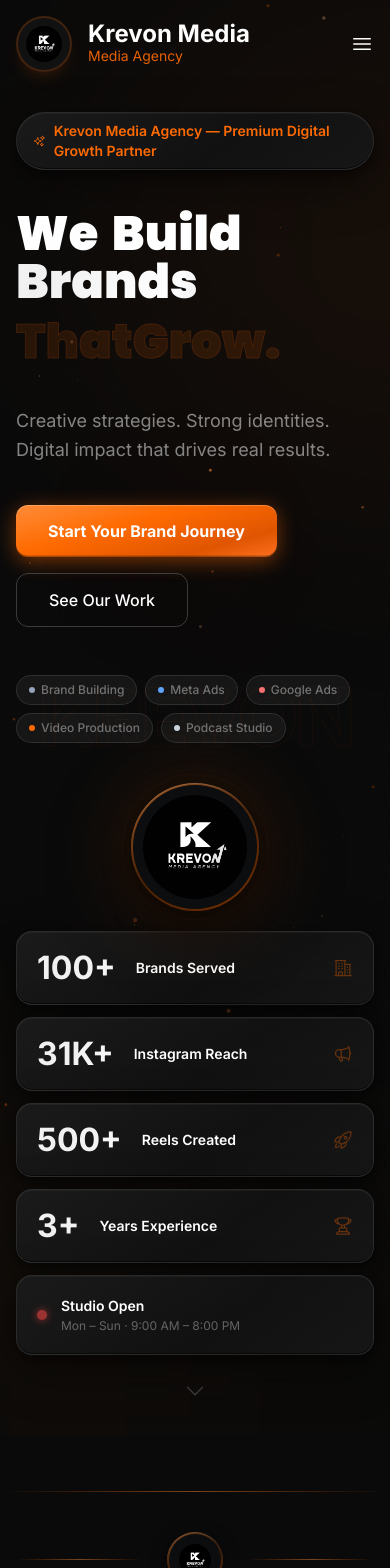
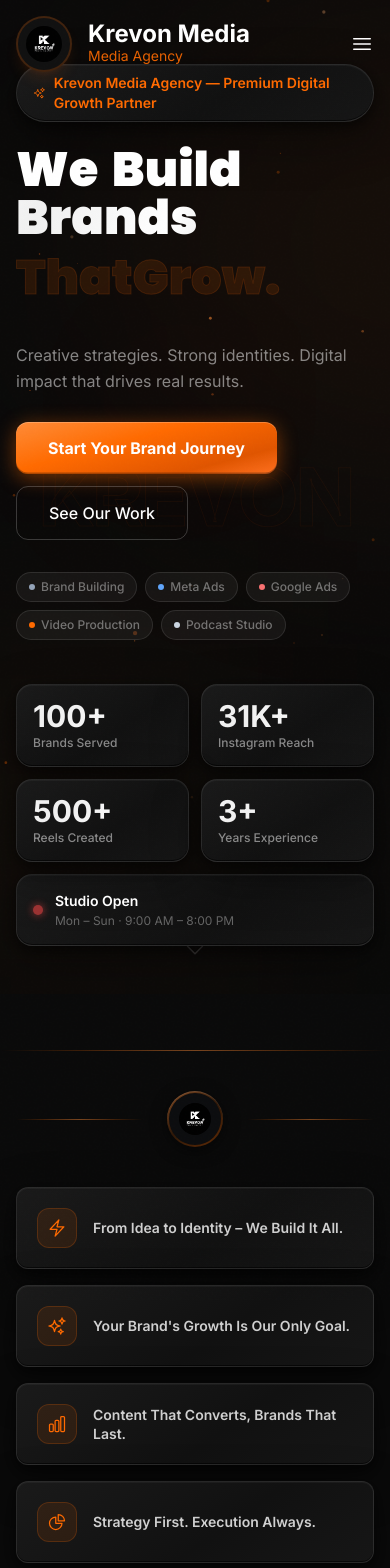
Before and after one commit to Purvapatel1452/krevon-media-agency, a Next.js app: page / in a window 390 px wide. Shown: the top 1568 px of the page. Built offline with nearby package versions, Linux system fonts and the light colour scheme.

Commit message:
mobile compatible

```diff
--- a/components/AnimatedCounter.tsx
+++ b/components/AnimatedCounter.tsx
@@ -1,7 +1,6 @@
 'use client';
 
 import { useEffect, useRef, useState } from 'react';
-import { useInView } from 'framer-motion';
 
 interface Props {
   value: string;
@@ -10,12 +9,16 @@
 
 export default function AnimatedCounter({ value, className = '' }: Props) {
   const ref = useRef<HTMLSpanElement>(null);
-  const inView = useInView(ref, { once: true, margin: '-60px' });
   const animated = useRef(false);
-  const [display, setDisplay] = useState('0');
+  // Start with the actual value so SSR / first-paint always shows the correct number
+  const [display, setDisplay] = useState(value);
 
   useEffect(() => {
-    if (!inView || animated.current) return;
+    const el = ref.current;
+    if (!el) return;
+
+    const runAnimation = () => {
+      if (animated.current) return;
       animated.current = true;
 
       const m = value.match(/^(\d+)(.*)$/);
@@ -35,7 +38,25 @@
         if (p < 1) requestAnimationFrame(tick);
       };
       requestAnimationFrame(tick);
-  }, [inView, value]);
+    };
+
+    // Use native IntersectionObserver — more reliable than framer-motion's useInView on mobile
+    const observer = new IntersectionObserver(
+      (entries) => {
+        if (entries[0].isIntersecting) {
+          runAnimation();
+          observer.disconnect();
+        }
+      },
+      {
+        threshold: 0.15,  // fires when 15% of element is visible — no negative margin needed
+        rootMargin: '0px',
+      }
+    );
+
+    observer.observe(el);
+    return () => observer.disconnect();
+  }, [value]);
 
   return <span ref={ref} className={className}>{display}</span>;
 }
--- a/components/Hero.tsx
+++ b/components/Hero.tsx
@@ -90,8 +90,8 @@
         style={{ background: 'rgba(255,106,0,0.06)', animation: 'float-orb 12s ease-in-out infinite 3s' }}
       />
 
-      <div className="container relative z-10 pt-28 pb-20">
-        <div className="grid lg:grid-cols-5 gap-10 lg:gap-16 items-center">
+      <div className="container relative z-10 pt-16 md:pt-24 lg:pt-28 pb-12 md:pb-20">
+        <div className="grid lg:grid-cols-5 gap-y-8 gap-x-10 lg:gap-16 items-center">
 
           {/* Left — 3 cols */}
           <motion.div
@@ -102,7 +102,7 @@
           >
             <motion.div
               variants={itemVariants}
-              className="inline-flex items-center gap-2 px-4 py-2 metal-card rounded-full text-primary text-sm font-semibold mb-10"
+              className="inline-flex items-center gap-2 px-4 py-2 metal-card rounded-full text-primary text-sm font-semibold mb-6 lg:mb-10"
             >
               <SparklesIcon className="w-4 h-4" />
               Krevon Media Agency — Premium Digital Growth Partner
@@ -129,12 +129,12 @@
 
             <motion.p
               variants={itemVariants}
-              className="text-white/50 text-lg md:text-xl mb-10 max-w-lg leading-relaxed"
+              className="text-white/50 text-base md:text-xl mb-7 lg:mb-10 max-w-lg leading-relaxed"
             >
               Creative strategies. Strong identities. Digital impact that drives real results.
             </motion.p>
 
-            <motion.div variants={itemVariants} className="flex flex-wrap gap-4 mb-12">
+            <motion.div variants={itemVariants} className="flex flex-wrap gap-3 md:gap-4 mb-8 lg:mb-12">
               <motion.a
                 href="#contact"
                 className="metal-btn btn px-8 py-3.5 text-base rounded-xl"
@@ -173,17 +173,17 @@
 
           {/* Right — stat column, 2 cols */}
           <motion.div
-            initial={{ opacity: 0, x: 40 }}
-            animate={{ opacity: 1, x: 0 }}
+            initial={{ opacity: 0, y: 30 }}
+            animate={{ opacity: 1, y: 0 }}
             transition={{ duration: 0.7, delay: 0.3, type: 'spring', stiffness: 80, damping: 20 }}
             className="lg:col-span-2 space-y-3"
           >
-            {/* Logo card */}
+            {/* Logo card — hidden on mobile (takes up too much space) */}
             <motion.div
               initial={{ opacity: 0, scale: 0.8, y: -20 }}
               animate={{ opacity: 1, scale: 1, y: 0 }}
               transition={{ duration: 0.7, delay: 0.2, type: 'spring', stiffness: 100, damping: 18 }}
-              className="flex justify-center pb-2"
+              className="hidden sm:flex justify-center pb-2"
             >
               <div
                 className="relative"
@@ -191,19 +191,14 @@
                   filter: 'drop-shadow(0 0 36px rgba(255,106,0,0.2)) drop-shadow(0 8px 24px rgba(0,0,0,0.65))',
                 }}
               >
-                {/* Outer metallic ring */}
                 <div
-                  className="w-32 h-32 rounded-full p-0.5"
+                  className="w-28 h-28 md:w-32 md:h-32 rounded-full p-0.5"
                   style={{
                     background: 'linear-gradient(145deg, rgba(255,140,56,0.6) 0%, rgba(255,106,0,0.2) 50%, rgba(204,85,0,0.5) 100%)',
                     boxShadow: 'inset 0 1px 0 rgba(255,255,255,0.15), 0 8px 32px rgba(0,0,0,0.6)',
                   }}
                 >
-                  {/* Inner dark ring */}
-                  <div
-                    className="w-full h-full rounded-full p-0.5"
-                    style={{ background: '#0C0D0F' }}
-                  >
+                  <div className="w-full h-full rounded-full p-0.5" style={{ background: '#0C0D0F' }}>
                     <img
                       src="/krevon-logo.png"
                       alt="Krevon Media Agency"
@@ -212,7 +207,6 @@
                     />
                   </div>
                 </div>
-                {/* Live pulse rings */}
                 <motion.div
                   className="absolute inset-0 rounded-full"
                   style={{ border: '1px solid rgba(255,106,0,0.3)' }}
@@ -228,6 +222,26 @@
               </div>
             </motion.div>
 
+            {/* Stats — 2-col grid on mobile, stacked cards on desktop */}
+            <div className="grid grid-cols-2 gap-3 sm:hidden">
+              {heroStats.map((stat, i) => (
+                <motion.div
+                  key={stat.label}
+                  initial={{ opacity: 0, y: 16 }}
+                  animate={{ opacity: 1, y: 0 }}
+                  transition={{ duration: 0.45, delay: 0.35 + i * 0.07 }}
+                  className="metal-card rounded-2xl p-4 flex flex-col gap-1"
+                >
+                  <div className="font-black gradient-text text-3xl leading-none">
+                    <AnimatedCounter value={stat.value} />
+                  </div>
+                  <p className="text-white/50 text-xs font-medium leading-tight">{stat.label}</p>
+                </motion.div>
+              ))}
+            </div>
+
+            {/* Stats — full cards on sm+ */}
+            <div className="hidden sm:flex flex-col gap-3">
               {heroStats.map((stat, i) => (
                 <motion.div
                   key={stat.label}
@@ -235,31 +249,32 @@
                   animate={{ opacity: 1, x: 0, scale: 1 }}
                   transition={{ duration: 0.55, delay: 0.4 + i * 0.09, type: 'spring', stiffness: 90, damping: 18 }}
                   whileHover={{ x: -3, scale: 1.02 }}
-                className="metal-card rounded-2xl p-5 flex items-center gap-5 group cursor-default transition-shadow duration-300 hover:shadow-[0_0_30px_rgba(255,106,0,0.08)]"
+                  className="metal-card rounded-2xl p-4 md:p-5 flex items-center gap-4 md:gap-5 group cursor-default transition-shadow duration-300 hover:shadow-[0_0_30px_rgba(255,106,0,0.08)]"
                 >
                   <div
                     className="font-black gradient-text leading-none flex-shrink-0"
-                  style={{ fontSize: 'clamp(32px, 4vw, 44px)' }}
+                    style={{ fontSize: 'clamp(28px, 3.5vw, 44px)' }}
                   >
                     <AnimatedCounter value={stat.value} />
                   </div>
-                <div className="flex-1">
-                  <p className="text-white font-semibold text-sm">{stat.label}</p>
+                  <div className="flex-1 min-w-0">
+                    <p className="text-white font-semibold text-sm truncate">{stat.label}</p>
                   </div>
-                <div className="text-primary/35 group-hover:text-primary/75 transition-colors duration-300">
+                  <div className="text-primary/35 group-hover:text-primary/75 transition-colors duration-300 flex-shrink-0">
                     {stat.icon}
                   </div>
                 </motion.div>
               ))}
+            </div>
 
             <motion.div
-              initial={{ opacity: 0, x: 32 }}
-              animate={{ opacity: 1, x: 0 }}
+              initial={{ opacity: 0, y: 16 }}
+              animate={{ opacity: 1, y: 0 }}
               transition={{ duration: 0.55, delay: 0.78, type: 'spring', stiffness: 90, damping: 18 }}
-              className="metal-card rounded-2xl p-5 flex items-center gap-3.5"
+              className="metal-card rounded-2xl p-4 md:p-5 flex items-center gap-3"
             >
-              <div className="rec-dot" />
-              <div>
+              <div className="rec-dot flex-shrink-0" />
+              <div className="min-w-0">
                 <p className="text-white font-semibold text-sm">Studio Open</p>
                 <p className="text-white/35 text-xs mt-0.5">Mon – Sun · 9:00 AM – 8:00 PM</p>
               </div>
```
Also changed, not shown: 1 other file (tests, documents, lock files or other folders). Lines whose indentation alone changed are shown as unchanged.
